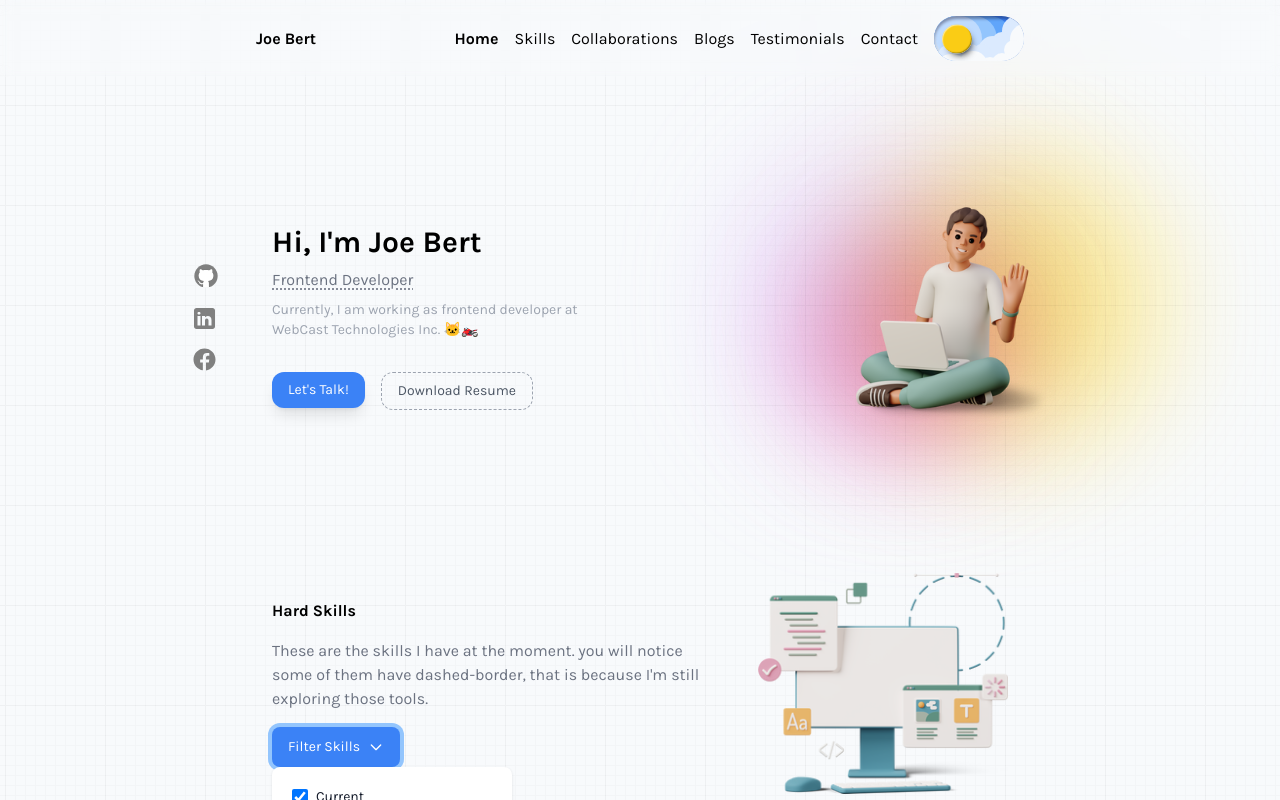
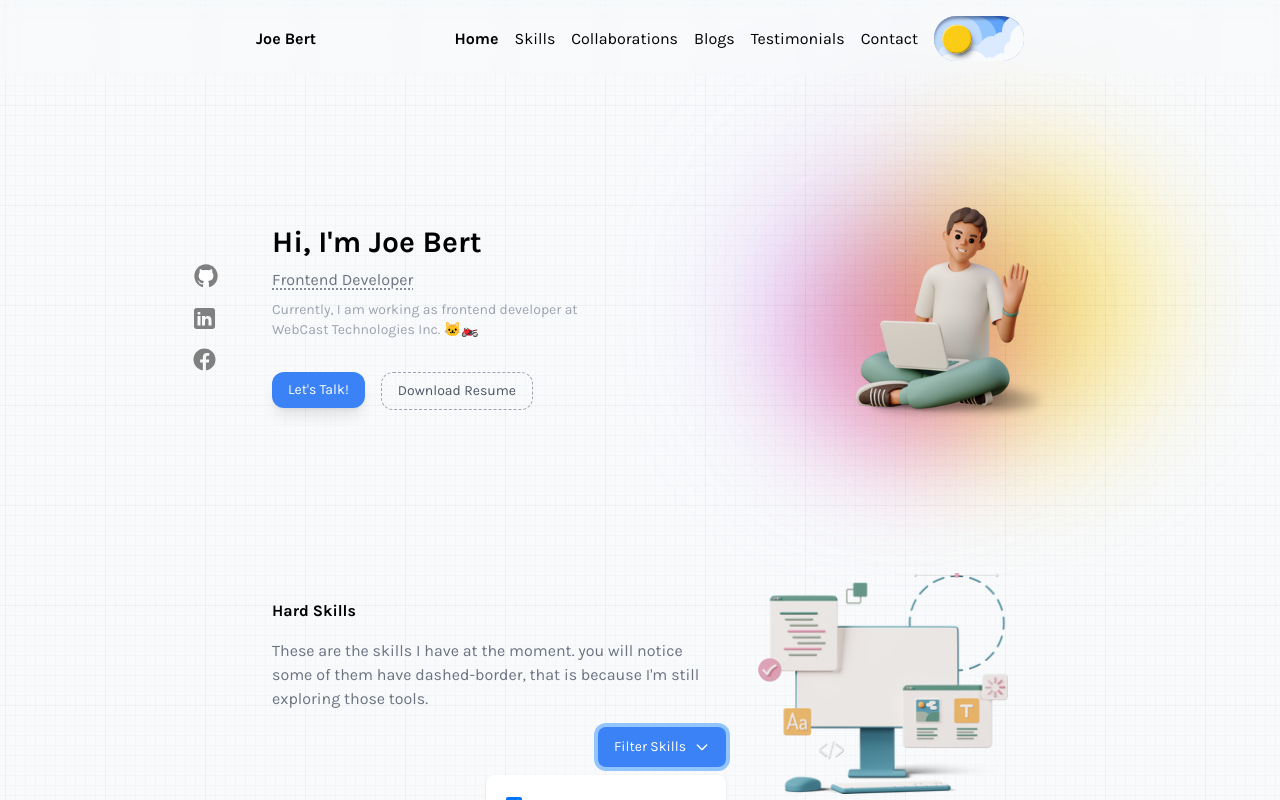
Before and after one commit to jbrtsmbrr/portfolio, a Next.js app: page / in a window 1280 px wide. Both pictures are taken after a click on the button "Filter Skills". Shown: the top 800 px of the page. Built offline with nearby package versions, Linux system fonts and the light colour scheme.

Commit message:
added: dark mode in hard skills

```diff
--- a/components/HardSkills/SelectFilter.tsx
+++ b/components/HardSkills/SelectFilter.tsx
@@ -14,7 +14,7 @@ const SelectFilter = ({ value, onSelectedChanged }: TSelectedFilter) => {
   const [open, setOpen] = useState(false);
 
   return (
-    <div>
+    <div className="relative flex justify-end">
       <button
         onClick={() => setOpen((prevOpen) => !prevOpen)}
         id="dropdownHelperButton"
@@ -42,10 +42,10 @@ const SelectFilter = ({ value, onSelectedChanged }: TSelectedFilter) => {
       <div
         id="dropdownHelper"
         className={`${open ? "block" : "hidden"
-          } absolute z-10 bg-white divide-y divide-gray-100 rounded-lg shadow w-60 dark:bg-gray-700 dark:divide-gray-600`}
+          } absolute top-12 z-10 bg-white divide-y divide-gray-100 rounded-lg shadow w-60 dark:bg-gray-700 dark:divide-gray-600`}
       >
         <ul
-          className="p-3 space-y-1 text-sm text-gray-700 dark:text-gray-200"
+          className="p-3 space-y-1 text-sm text-gray-700 dark:text-gray-200 text-left"
           aria-labelledby="dropdownHelperButton"
         >
           {skillOptions.map((opt, index) => (
```
